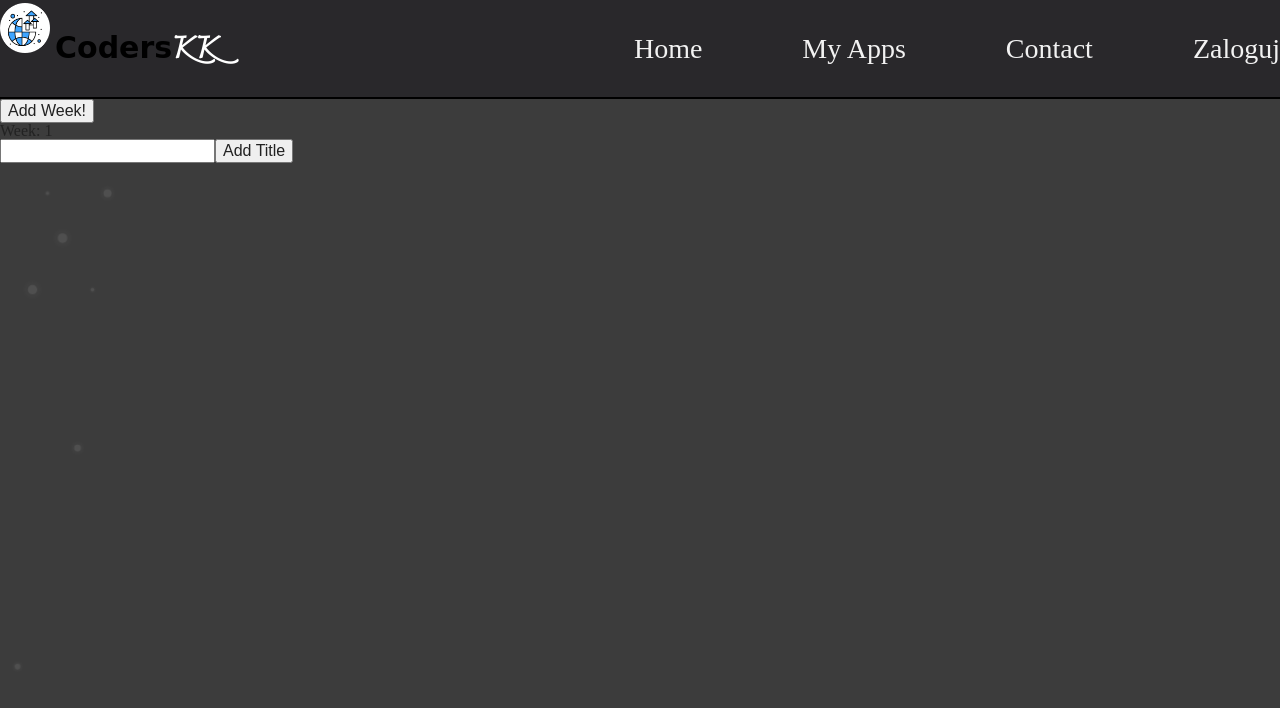
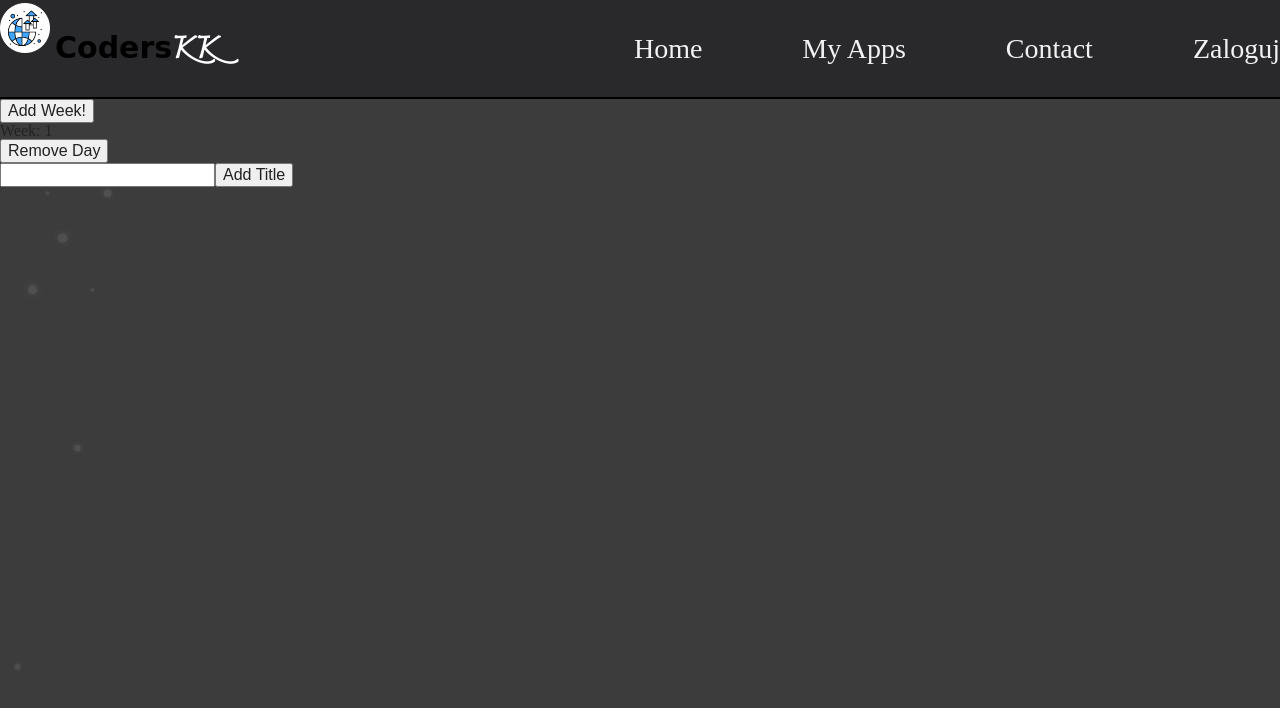
Before and after one commit to Konradk7/react-global-app, a React (Create React App) app: page / in a window 1280 px wide. Both pictures are taken after a click on the button "Add Week!". Shown: the top 708 px of the page. Built offline with nearby package versions, Linux system fonts and the light colour scheme.

Commit message:
Init functions fitness-app

```diff
--- a/src/components/Fitness.js
+++ b/src/components/Fitness.js
@@ -9,13 +9,17 @@ function Fitness(props) {
     const handleAddDay = () => {
         setDay(prevState => [...prevState, `Week: ${day.length + 1}`])
     }
+    const handleRemoveDay = idx => {
+        setDay(prevState => prevState.filter(day => day.value !== idx.length));
+    };
 
     return (
         <div>
             <button onClick={handleAddDay}>Add Week!</button>
-
                     {day.map((day, idx) => {
-                        return <ul key={idx}><li>{day}</li>
+                        return <ul key={idx}>
+                            <li>{day}</li>
+                            <button onClick={handleRemoveDay}>Remove Day</button>
                             <NewMeal />
                         </ul>
                     })}
--- a/src/components/Meal.js
+++ b/src/components/Meal.js
@@ -2,6 +2,8 @@ import React, {useState} from 'react';
 
 function Meal(props) {
     const [ingredients, setIngredients] = useState([]);
+    const [weight, setWeight] = useState(0);
+    const [weightValue, setWeightValue] = useState('');
     const [value, setValue] = useState('');
 
     const handleAddIngredients = e => {
@@ -11,15 +13,27 @@ function Meal(props) {
     const handleAddValue = e => {
         setValue(e.target.value);
     }
+    // const handleWeightValue = e => {
+    //     setWeightValue(e.target.value)
+    // }
+    // const handleWeight = () => {
+    //     setWeight(weightValue);
+    // }
     return (
         <div>
             <input type="text" value={value} onChange={handleAddValue}/>
             <button onClick={handleAddIngredients}>Add Ingredients!</button>
-            <ul>
                 {ingredients.map((el, idx) => {
-                    return <li key={idx}>{el}</li>
+                    return <li
+                        key={idx}
+                        >
+                        {el}
+                        {/*<input type="number" value={weightValue} onChange={handleWeightValue}/>*/}
+                        {/*<button onClick={handleWeight}>Add weight</button>*/}
+                        {/*<button>Add macro's</button>*/}
+                        {/*<button>Remove</button>*/}
+                    </li>
                 })}
-            </ul>
         </div>
     );
 }
```
